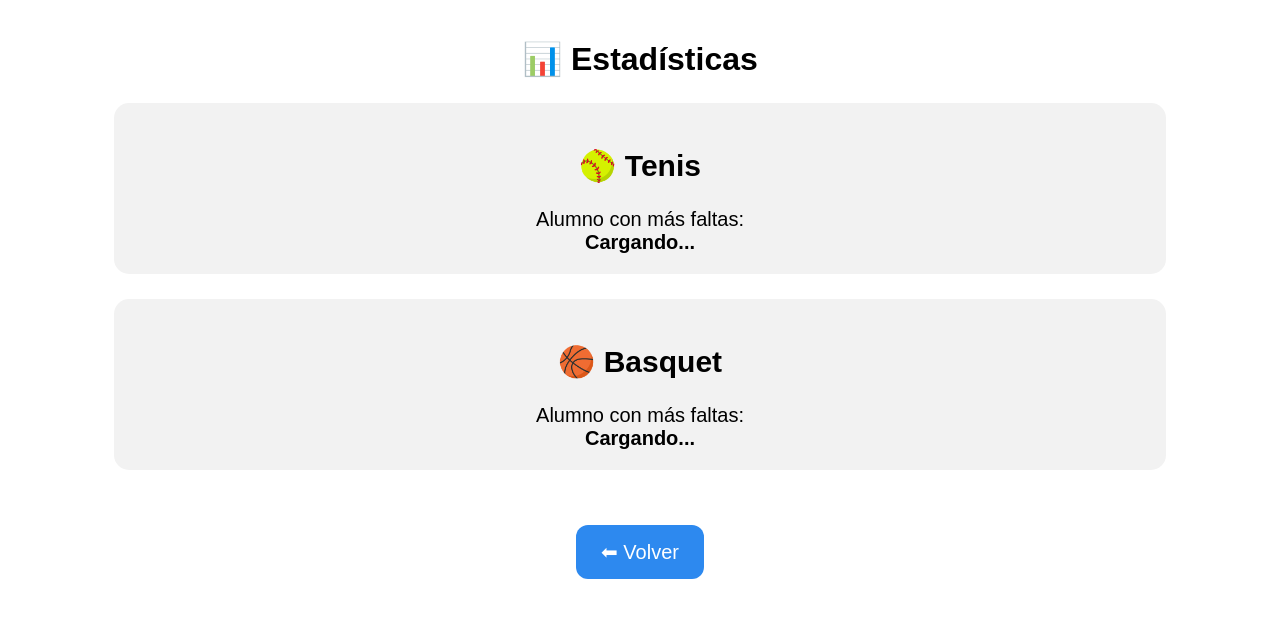
After one commit to joelin6540-rgb/Asistencia-Club, a Flask app: page /estadisticas in a window 1280 px wide. The commit adds this page. Shown: the top 618 px of the page. Run offline with Flask 3, Linux system fonts and the light colour scheme; parts of the project's set-up code (start-up, migrations or seed data) failed here and were passed over.

Commit message:
statistics page

```diff
--- a/app.py
+++ b/app.py
@@ -129,6 +129,14 @@ def guardar(club):
             break
 
     return render_template("confirmacion.html", club=club)
+@app.route("/estadisticas")
+def estadisticas():
 
+    datos = [
+        {"nombre":"🥎 Tenis","peor":"Cargando..."},
+        {"nombre":"🏀 Basquet","peor":"Cargando..."}
+    ]
+
+    return render_template("estadisticas.html", estadisticas=datos)
 
 app.run(host="0.0.0.0", port=5000)
--- /dev/null
+++ b/templates/estadisticas.html
@@ -0,0 +1,62 @@
+<!DOCTYPE html>
+<html>
+<head>
+
+<meta name="viewport" content="width=device-width, initial-scale=1">
+
+<style>
+
+body{
+    font-family:Arial;
+    text-align:center;
+}
+
+h1{
+    margin-top:40px;
+}
+
+.bloque{
+    margin:25px auto;
+    width:80%;
+    padding:20px;
+    border-radius:15px;
+    background:#f2f2f2;
+    font-size:20px;
+}
+
+.volver{
+    display:inline-block;
+    margin-top:30px;
+    padding:15px 25px;
+    font-size:20px;
+    border-radius:12px;
+    background:#2d89ef;
+    color:white;
+    text-decoration:none;
+}
+
+</style>
+
+</head>
+
+<body>
+
+<h1>📊 Estadísticas</h1>
+
+{% for club in estadisticas %}
+
+<div class="bloque">
+
+<h2>{{club.nombre}}</h2>
+
+Alumno con más faltas:<br>
+<strong>{{club.peor}}</strong>
+
+</div>
+
+{% endfor %}
+
+<a class="volver" href="/">⬅ Volver</a>
+
+</body>
+</html>
--- a/templates/index.html
+++ b/templates/index.html
@@ -56,6 +56,10 @@ h2{
 
 <a class="club basquet" href="/asistencia/basquet">🏀 Basquet</a>
 
+<br><br>
+
+<a class="club" href="/estadisticas">📊 Estadísticas</a>
+
 </body>
 
 </html>
```
